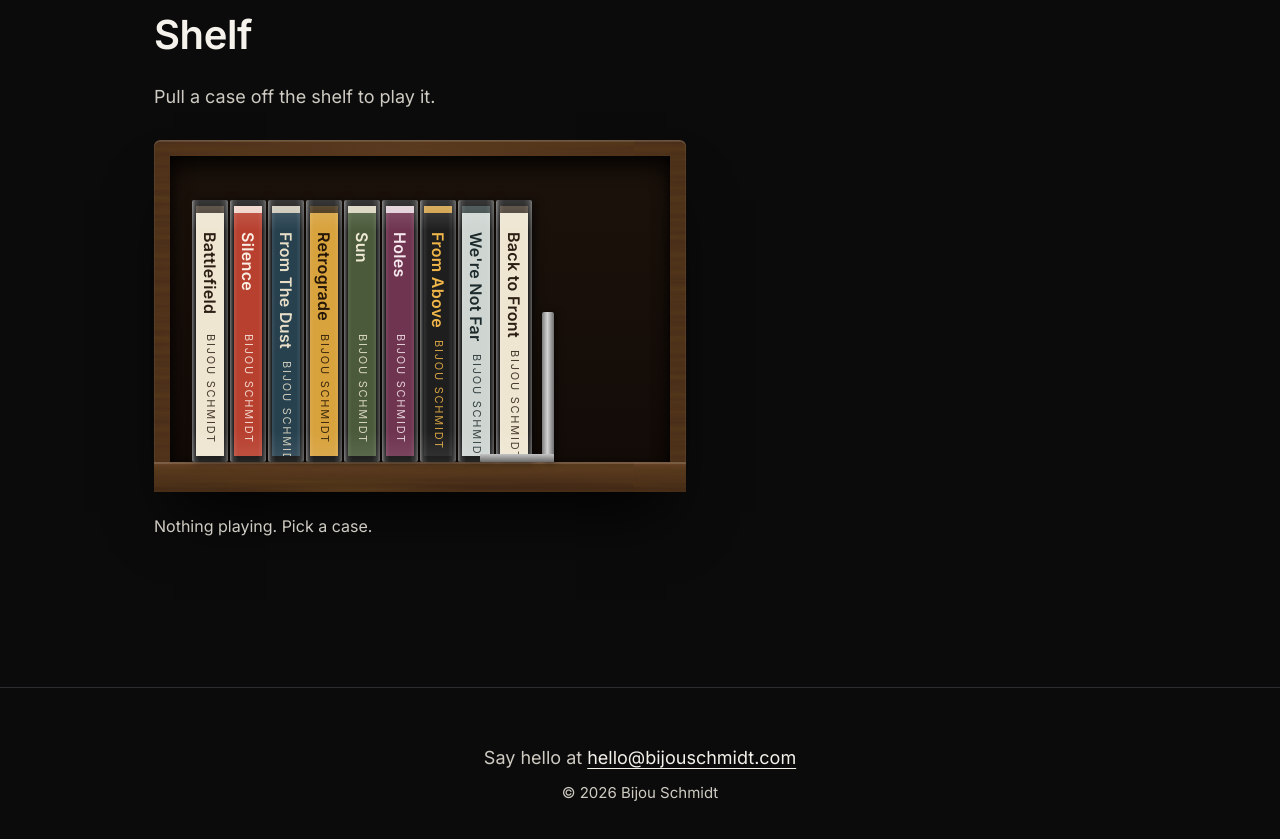
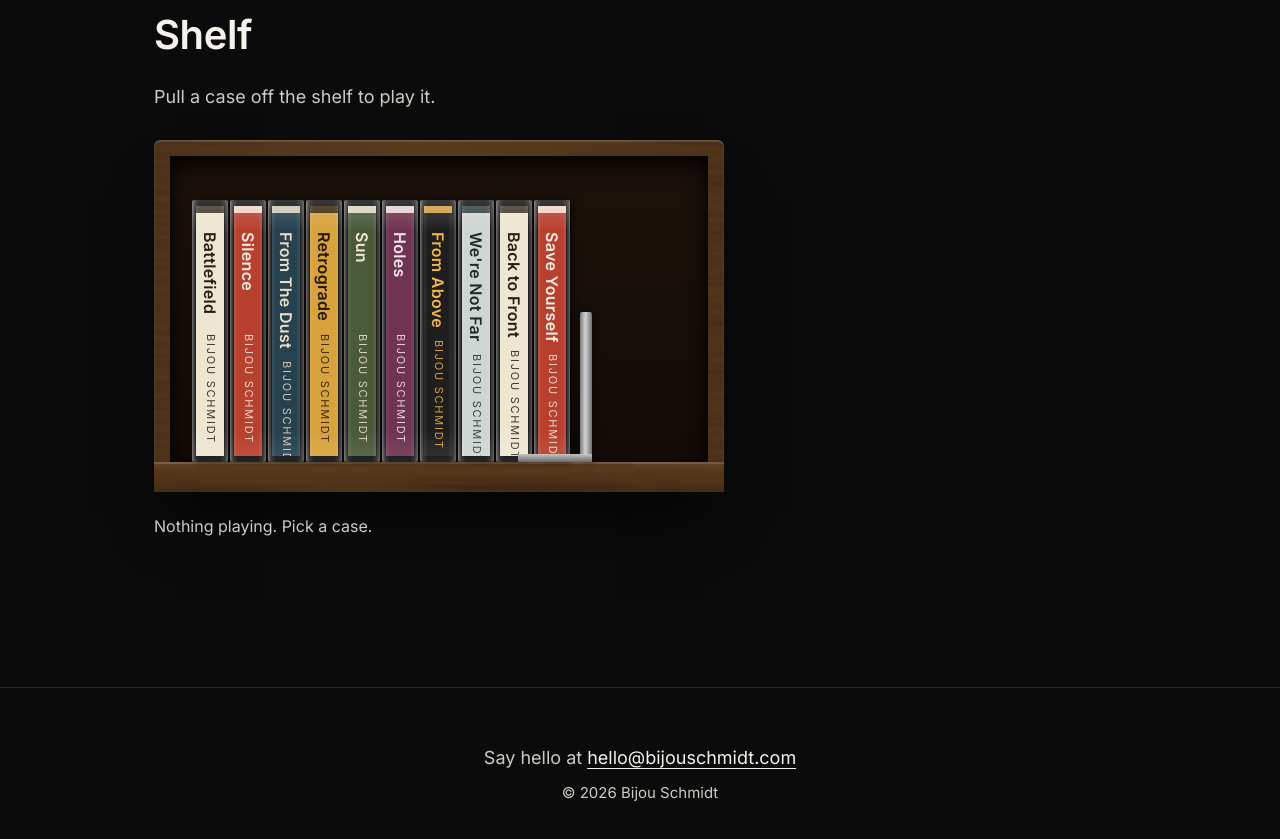
Before and after one commit to bijouinvests/bijouschmidt, a plain HTML site: page index.html in a window 1280 px wide. Shown: the part 917-1756 px from the top of the page. Drawn offline with Linux system fonts and the light colour scheme.

Commit message:
Update index.html

```diff
--- a/index.html
+++ b/index.html
@@ -293,7 +293,8 @@ const TRACKS = [
   { title: "Holes", file: "audio/holes.mp3" },
   { title: "From Above", file: "audio/from above 2.mp3" },
   { title: "We're Not Far", file: "audio/not far 2.mp3" },
-  { title: "Back to Front", file: "audio/back to front.mp3" }
+  { title: "Back to Front", file: "audio/back to front.mp3" },
+  { title: "Save Yourself", file: "audio/save yourself.mp3" }
 ];
 
 /* Streaming links. Empty URLs are hidden. */
```
